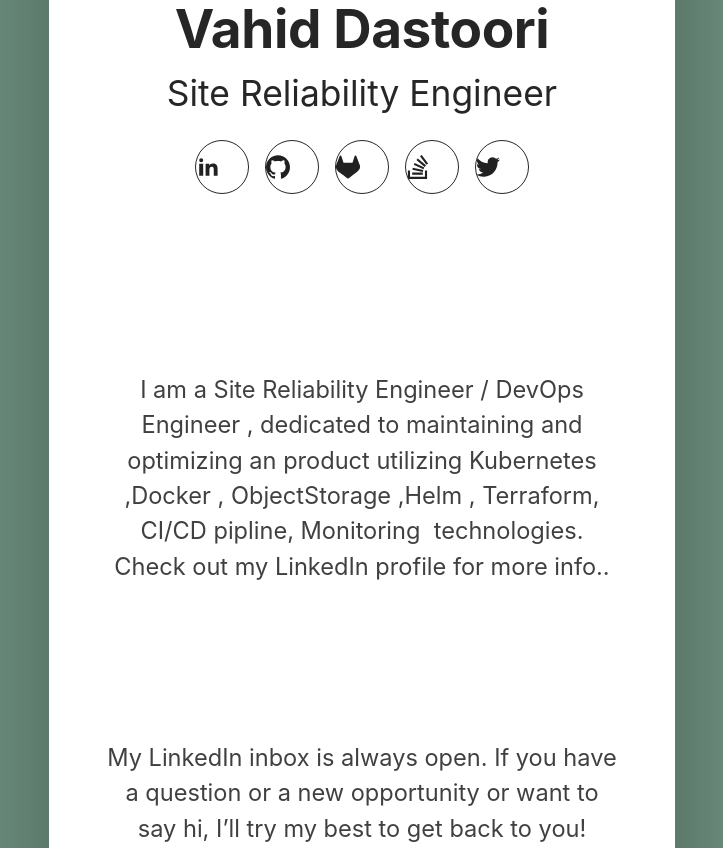
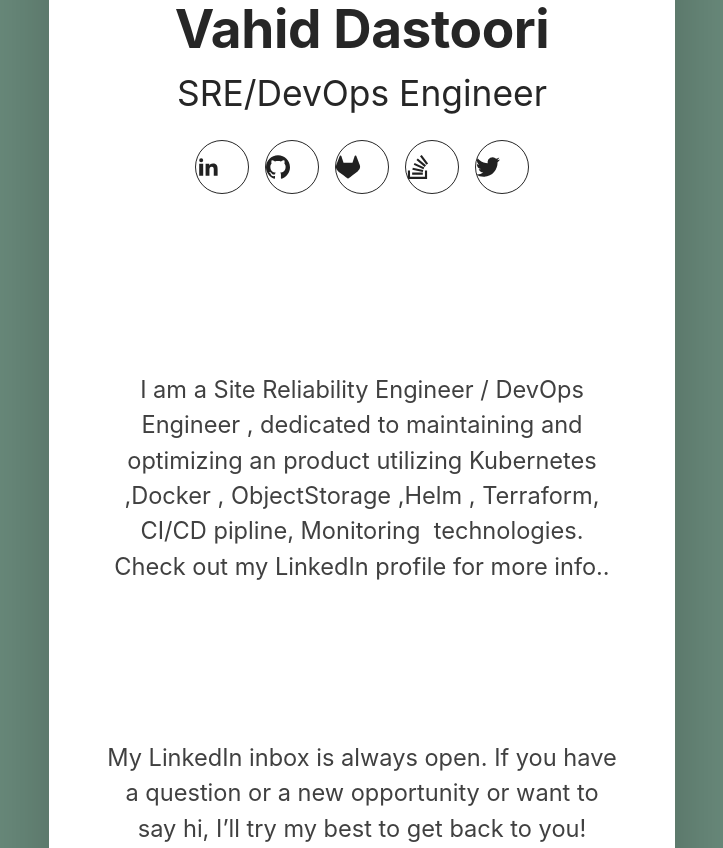
Before and after one commit to vahiddsy/vahiddsy.github.io, a plain HTML site: page index.html in a window 1280 px wide. Shown: the part 252-1100 px from the top of the page, without its empty margins (278-1001 px from the left). Drawn offline with Linux system fonts and the light colour scheme; a web font is replaced by a local one.

Commit message:
Update index.html

```diff
--- a/index.html
+++ b/index.html
@@ -1058,7 +1058,7 @@
                     <div class="sc-jEACwC bOsOqa">
                         <div class="sc-cwHptR jNhtOE">
                             <h1 class="sc-gsFSXq bMGeNQ">Vahid Dastoori</h1>
-                            <h2 class="sc-iGgWBj dVSjCO">Site Reliability Engineer</h2>
+                            <h2 class="sc-iGgWBj dVSjCO">SRE/DevOps Engineer</h2>
                         </div>
                         <div class="sc-jXbUNg cRIkeu">
                             <div class="sc-kpDqfm cmzwJF"><a href="https://www.linkedin.com/in/vahiddsy/" target="_blank" class="sc-dAlyuH hiWfcC"><svg fill="none">
```
